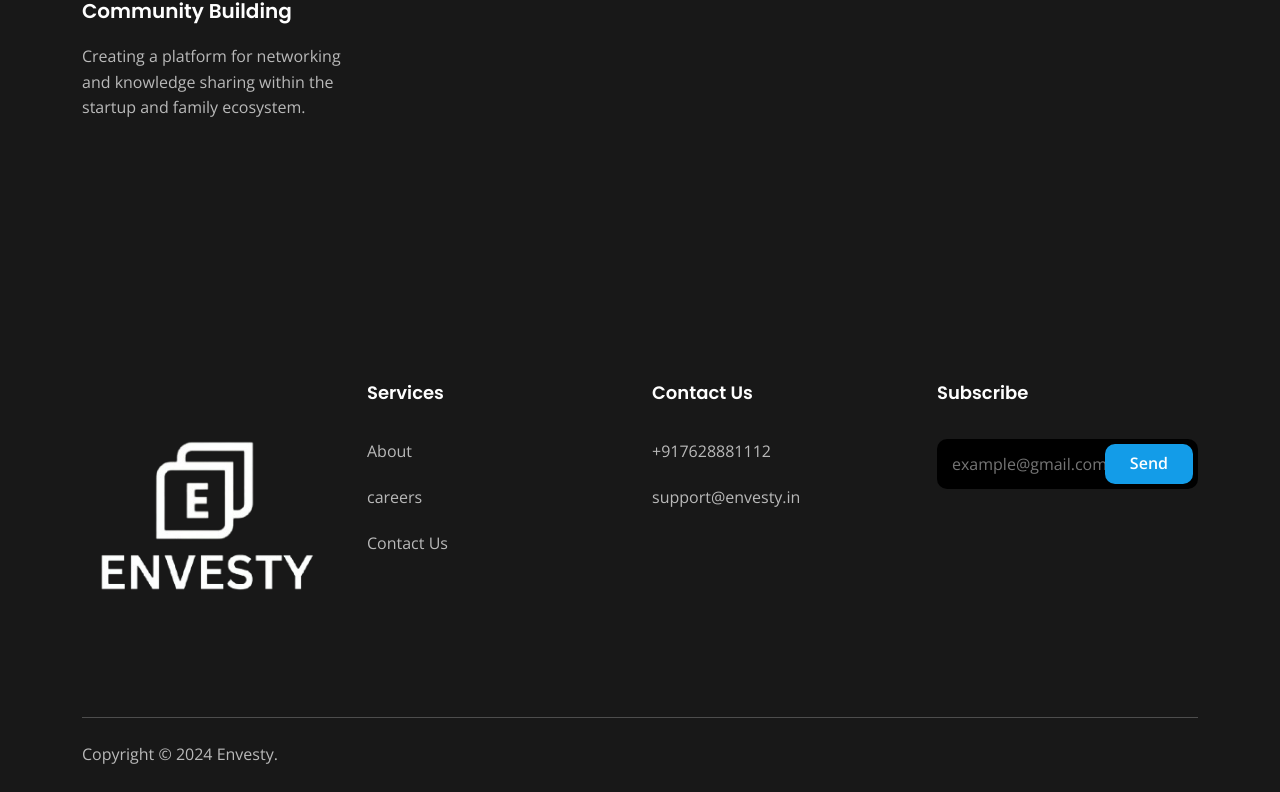
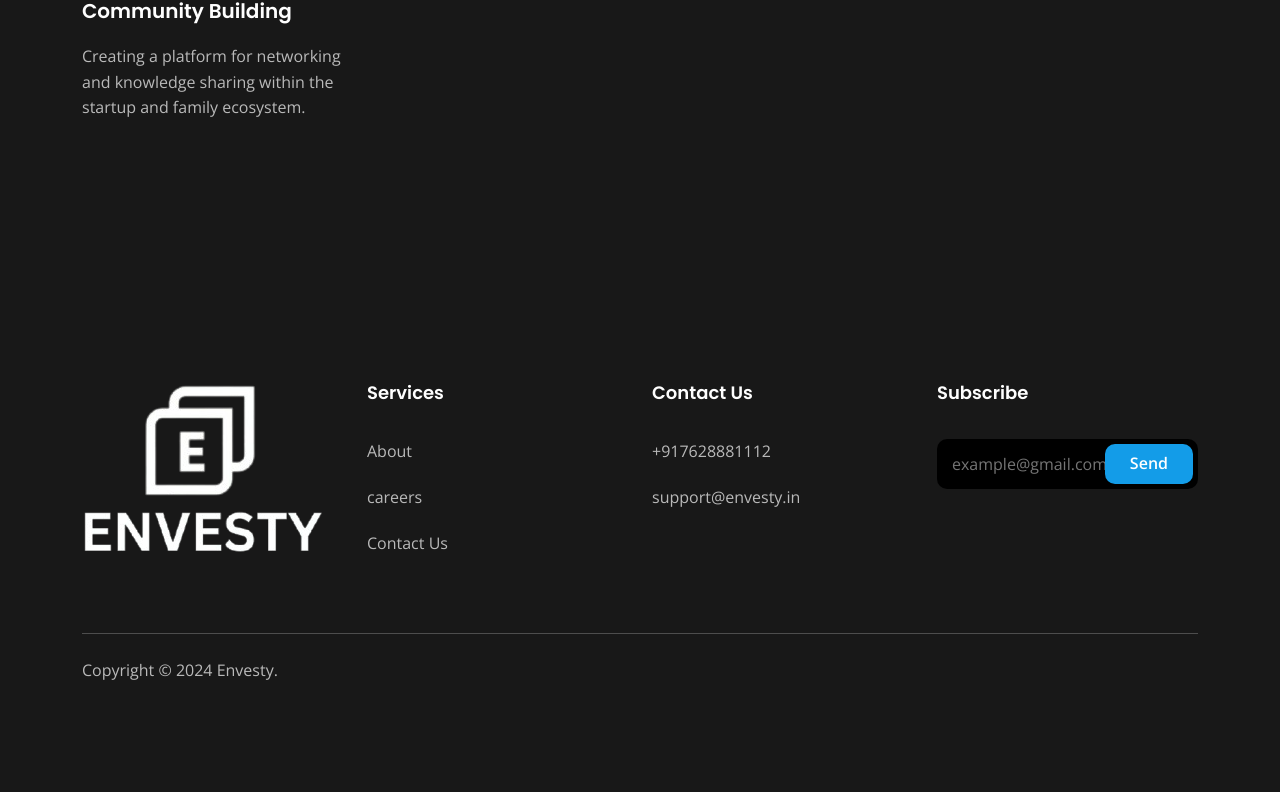
Before and after one commit to sakshamarora24/Envesty, a React (Create React App) app: page / in a window 1280 px wide. Shown: the part 4125-4917 px from the top of the page. After the commit the page ends 4833 px from the top, so only its background shows below. Built offline with nearby package versions, Linux system fonts and the light colour scheme.

Commit message:
logo changed

```diff
--- a/src/components/Footer/index.jsx
+++ b/src/components/Footer/index.jsx
@@ -43,7 +43,7 @@ export default function Footer({ copyrightText, logoSrc, logoAlt, text }) {
             <Div className="col-lg-3 col-sm-6">
               <Div className="cs-footer_item">
                 <TextWidget
-                  logoSrc='/images/logo_only.png'
+                  logoSrc='/images/latest/image.png'
                   logoAlt='Logo'
                   logoStyle={{ height: 'auto'}}  // Adjust the height as needed
                 />
```
